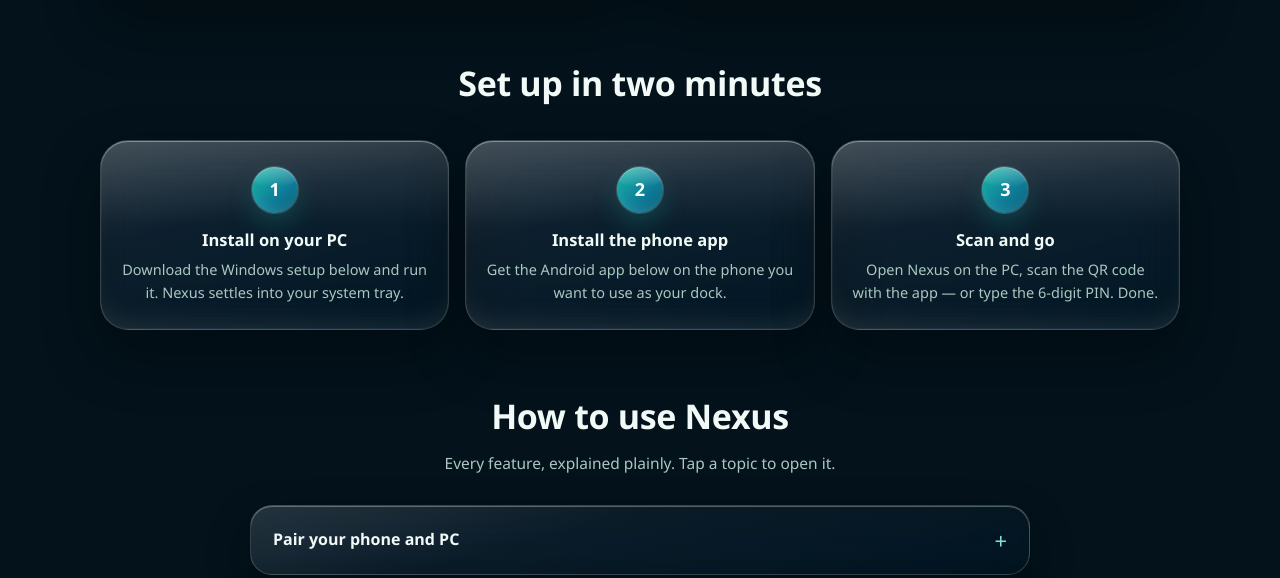
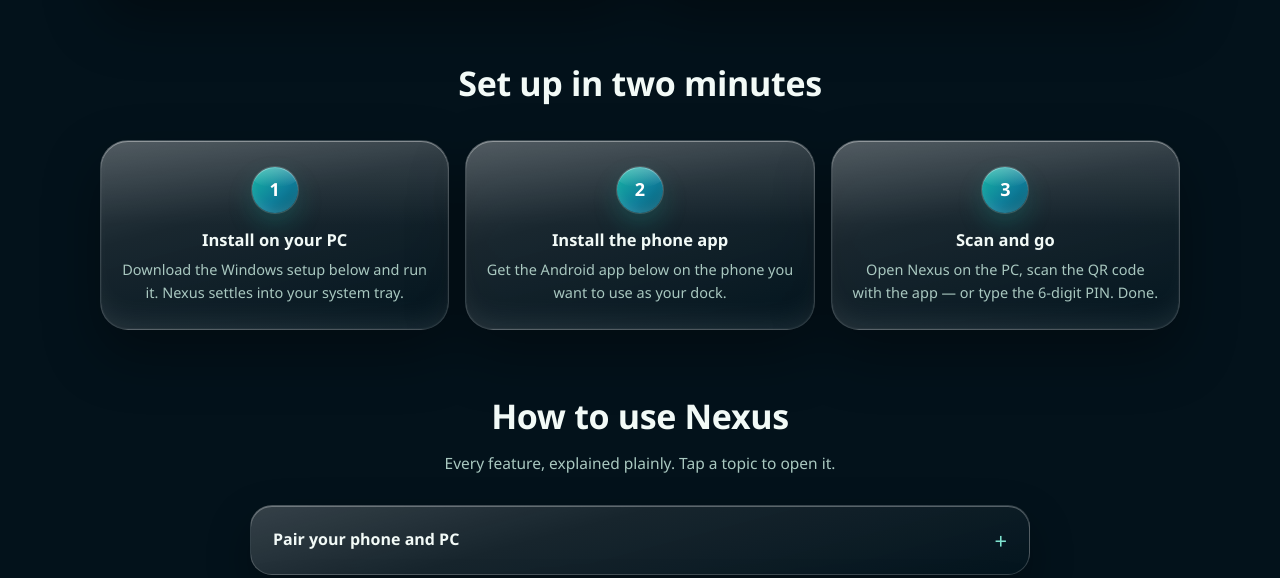
Before and after one commit to Area105/Nexus, a plain HTML site: page index.html in a window 1280 px wide. Shown: the part 2820-3398 px from the top of the page. Drawn offline with Linux system fonts and the light colour scheme.

Commit message:
Scroll smoothness: drop backdrop blur from cards and FAQ rows

```diff
--- a/index.html
+++ b/index.html
@@ -88,9 +88,8 @@
   .sec-sub { text-align: center; color: var(--muted); margin: 8px auto 0; max-width: 560px; font-size: 15.5px; }
   .grid { display: grid; grid-template-columns: repeat(auto-fit, minmax(230px, 1fr)); gap: 16px; margin-top: 30px; }
   .card { position: relative; overflow: hidden; border-radius: 28px; padding: 24px 22px;
-    background: linear-gradient(165deg, #ffffff29, #ffffff0d 38%, #04202b2e);
+    background: linear-gradient(165deg, #ffffff38, #ffffff17 38%, #04202b40);
     border: 1px solid var(--line);
-    backdrop-filter: blur(24px) saturate(1.7); -webkit-backdrop-filter: blur(24px) saturate(1.7);
     box-shadow: inset 0 1px 0 #ffffff59, inset 0 0 0 1px #ffffff0a, inset 0 -22px 34px -22px #ffffff24, 0 24px 55px #00000059;
     animation: rise .8s ease-out both; transition: transform .18s ease, border-color .18s ease; }
   .card::before { content: ""; position: absolute; inset: 0 0 55% 0; pointer-events: none;
@@ -206,9 +205,8 @@
   /* ---------- how to use ---------- */
   .howto-list { max-width: 780px; margin: 30px auto 0; display: flex; flex-direction: column; gap: 12px; }
   details.howto { position: relative; overflow: hidden; border-radius: 22px; padding: 0;
-    background: linear-gradient(165deg, #ffffff24, #ffffff0a 40%, #04202b26);
+    background: linear-gradient(165deg, #ffffff33, #ffffff15 40%, #04202b36);
     border: 1px solid var(--line);
-    backdrop-filter: blur(22px) saturate(1.6); -webkit-backdrop-filter: blur(22px) saturate(1.6);
     box-shadow: inset 0 1px 0 #ffffff4d, 0 18px 44px #0000004d; }
   details.howto summary { cursor: pointer; list-style: none; display: flex; align-items: center; justify-content: space-between; gap: 14px;
     padding: 17px 22px; font-weight: 700; font-size: 16px; color: var(--ink); }
```
